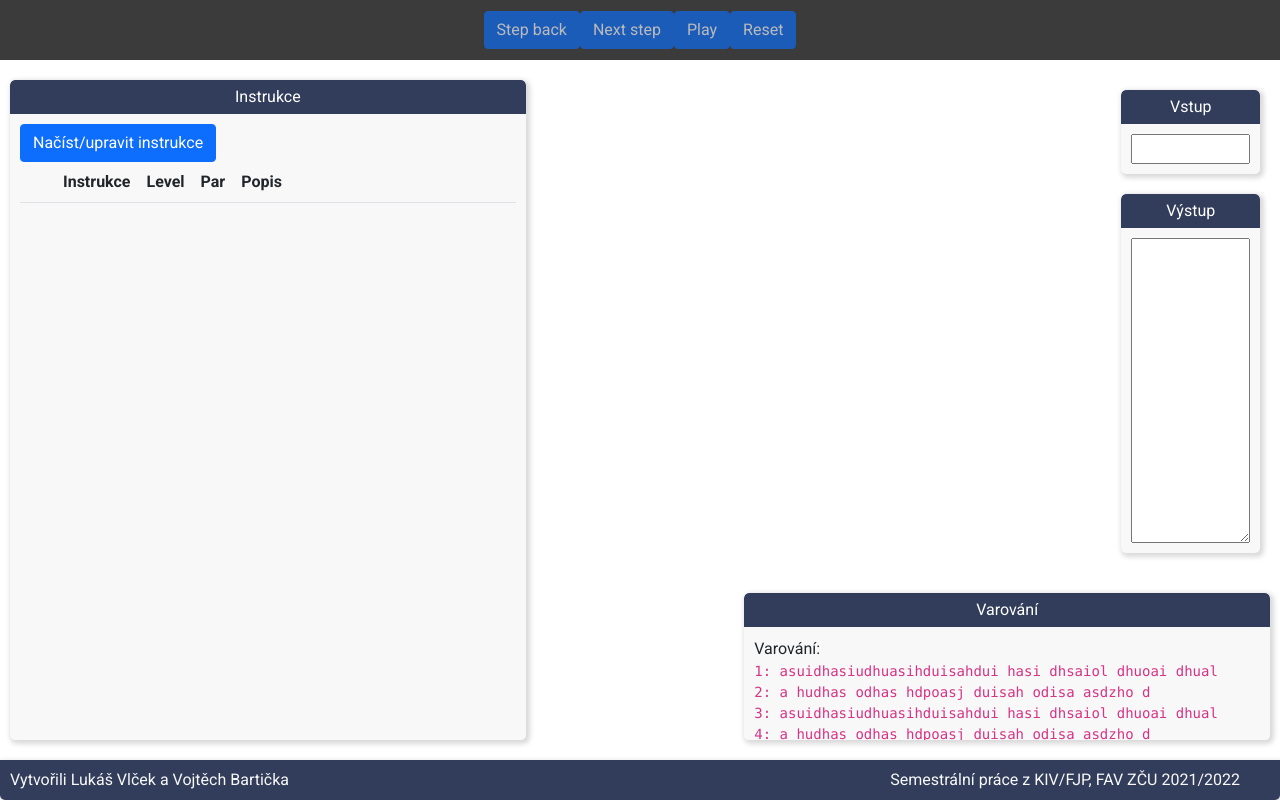
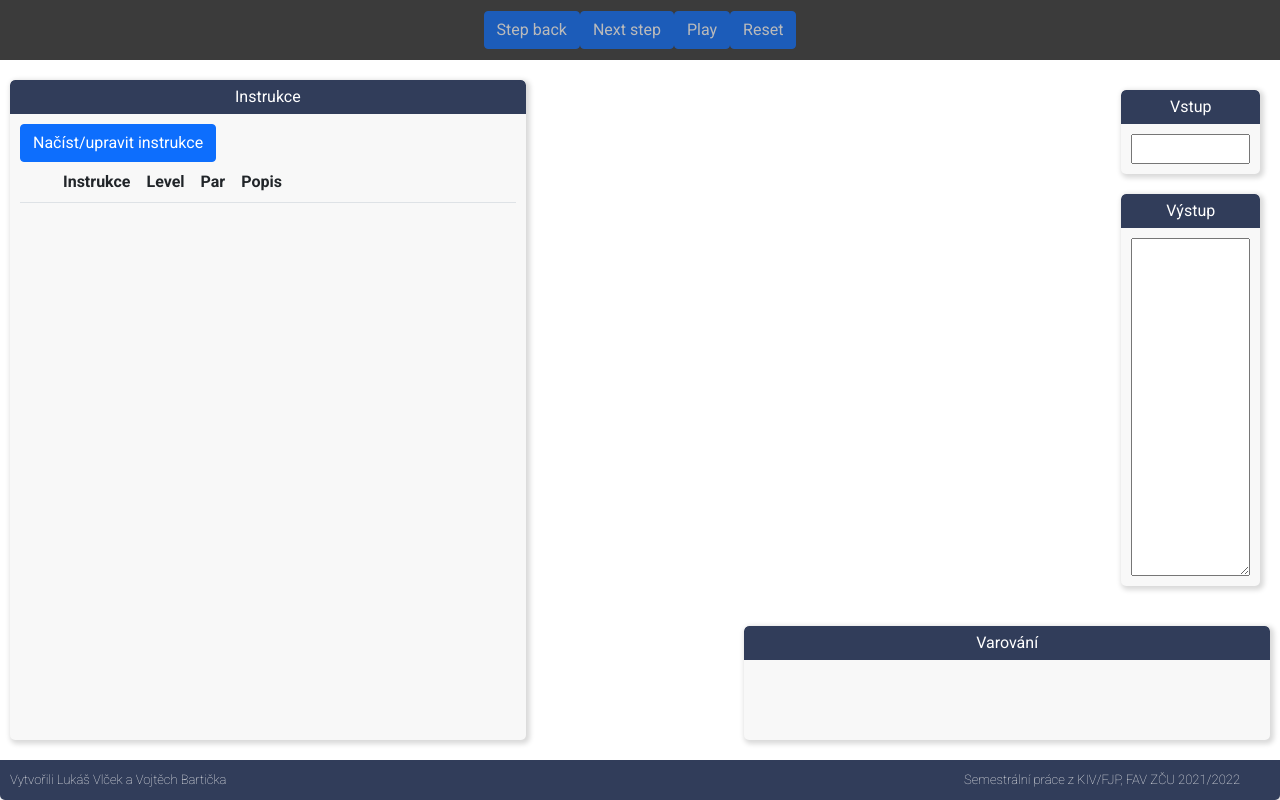
Before and after one commit to SpeekeR99/ZS23_FJP_PL0_INTERPRETER_Kimlova_Zappe, a Next.js app in the folder pl0/: page / in a window 1280 px wide. Built offline with nearby package versions, Linux system fonts and the light colour scheme.

Commit message:
Minor UI improvements and bugfixes

```diff
--- /dev/null
+++ b/pl0/components/controlpanel/index.tsx
@@ -0,0 +1,40 @@
+import React, { useState } from 'react';
+import { Button } from 'react-bootstrap';
+import { dark, light, primary } from '../../constants/Colors';
+import { DataModel, EmulationState } from '../../core/model';
+
+type ControlPanelProps = {
+    models: DataModel[];
+    model: DataModel | null;
+
+    nextStep: () => void;
+    previous: () => void;
+    play: () => void;
+    start: () => void;
+
+    emulationState: EmulationState;
+    canContinue: () => boolean;
+};
+export function ControlPanel(props: ControlPanelProps) {
+    return (
+        <div>
+            <Button
+                onClick={props.previous}
+                disabled={!props.models || !props.models.length}
+            >
+                Step back
+            </Button>
+            <Button onClick={props.nextStep} disabled={!props.canContinue()}>
+                Next step
+            </Button>
+
+            <Button onClick={props.play} disabled={!props.model}>
+                Play
+            </Button>
+
+            <Button onClick={props.start} disabled={!props.model}>
+                Reset
+            </Button>
+        </div>
+    );
+}
--- a/pl0/components/footer/index.tsx
+++ b/pl0/components/footer/index.tsx
@@ -8,12 +8,14 @@ export function Footer() {
                 display: 'flex',
                 flexDirection: 'row',
                 backgroundColor: primary,
-                height: '100%',
                 alignItems: 'center',
                 justifyContent: 'space-between',
                 boxShadow: '2px 2px 5px 2px rgba(0,0,0,0.1)',
                 borderTopLeftRadius: '0px',
                 borderTopRightRadius: '0px',
+                overflow: 'hidden',
+                fontSize: 'small',
+                fontWeight: 'lighter',
             }}
             className="panel"
         >
--- a/pl0/components/instructions/InstructionExplanation.tsx
+++ b/pl0/components/instructions/InstructionExplanation.tsx
@@ -72,7 +72,7 @@ export function InstructionExplanation(props: InstructionExplanationProps) {
     }
 
     if (!props.explanation || !props.explanation.message) {
-        return <span>???</span>;
+        return <span></span>;
     }
     return (
         <div>
--- a/pl0/components/io/Warnings.tsx
+++ b/pl0/components/io/Warnings.tsx
@@ -13,7 +13,6 @@ export function WarningsView(props: WarningsViewProps) {
     return (
         <HeaderWrapper header={'Varování'}>
             <>
-                <div>Varování:</div>
                 {props.warnings?.map((w, index) => (
                     <code style={{ display: 'block' }}>
                         {index + 1}: {w}
--- a/pl0/core/model.ts
+++ b/pl0/core/model.ts
@@ -97,6 +97,13 @@ export interface InstructionStepResult {
 
     warnings: string[];
     inputNextStep: string;
+}
+
+export enum EmulationState {
+    NOT_STARTED,
+    PAUSED,
+    FINISHED,
+    ERROR,
 }
 
 // ------------------------------------------- INTERFACES
--- a/pl0/pages/index.tsx
+++ b/pl0/pages/index.tsx
@@ -6,6 +6,7 @@ import * as core from '../core/index';
 import React, { useEffect, useState } from 'react';
 import {
     DataModel,
+    EmulationState,
     Instruction,
     InstructionStepParameters,
     InstructionStepResult,
@@ -21,6 +22,7 @@ import { Footer } from '../components/footer';
 import { ExplainInstruction } from '../core/explainer';
 import { IO } from '../components/io';
 import { WarningsView } from '../components/io/Warnings';
+import { ControlPanel } from '../components/controlpanel';
 
 const Home: NextPage = () => {
     const [model, setModel] = useState<DataModel | null>(null);
@@ -29,26 +31,15 @@ const Home: NextPage = () => {
     const [version, setVersion] = useState<number>(0);
     const [inputTxt, setInputTxt] = useState<string>('');
     const [output, setOutputTxt] = useState<string>('');
-    const [warnings, setWarnings] = useState<string[]>([
-        'asuidhasiudhuasihduisahdui hasi dhsaiol dhuoai dhual',
-        'a hudhas odhas hdpoasj duisah odisa asdzho d',
-        'asuidhasiudhuasihduisahdui hasi dhsaiol dhuoai dhual',
-        'a hudhas odhas hdpoasj duisah odisa asdzho d',
-        'asuidhasiudhuasihduisahdui hasi dhsaiol dhuoai dhual',
-        'a hudhas odhas hdpoasj duisah odisa asdzho d',
-        'a hudhas odhas hdpoasj duisah odisa asdzho d',
-        'asuidhasiudhuasihduisahdui hasi dhsaiol dhuoai dhual',
-        'a hudhas odhas hdpoasj duisah odisa asdzho d',
-        'a hudhas odhas hdpoasj duisah odisa asdzho d',
-        'asuidhasiudhuasihduisahdui hasi dhsaiol dhuoai dhual',
-        'a hudhas odhas hdpoasj duisah odisa asdzho d',
-    ]);
+    const [warnings, setWarnings] = useState<string[]>([]);
 
     const [instructions, setInstructions] = useState<Instruction[]>([]);
     const [validationOK, setValidationOK] = useState<boolean>(false);
     const [validationErrors, setValidationErrors] = useState<PreprocessingError[]>([]);
 
-    const [isEnd, setIsEnd] = useState(false);
+    const [emulationState, setEmulationState] = useState<EmulationState>(
+        EmulationState.NOT_STARTED
+    );
 
     useEffect(() => {
         if (!model) {
@@ -76,6 +67,9 @@ const Home: NextPage = () => {
 
     function start() {
         const m = InitModel(1024, 250);
+        setEmulationState(EmulationState.NOT_STARTED);
+
+        resetInstructionsExplanations();
 
         // empty models (todo better?)
         models.splice(0, models.length);
@@ -119,7 +113,12 @@ const Home: NextPage = () => {
 
             result = core.Operations.NextStep(pars);
 
-            setIsEnd(result.isEnd);
+            if (result.isEnd) {
+                setEmulationState(EmulationState.FINISHED);
+            } else {
+                setEmulationState(EmulationState.PAUSED);
+            }
+
             setInputTxt(result.inputNextStep);
             setOutputTxt(result.output);
             setWarnings([...warnings, ...result.warnings]);
@@ -127,6 +126,7 @@ const Home: NextPage = () => {
             explainNextInstruction();
         } catch (e) {
             alert((e as Error).message);
+            setEmulationState(EmulationState.ERROR);
         }
 
         //setModel({ ...model });
@@ -136,25 +136,36 @@ const Home: NextPage = () => {
     }
     function previous() {
         setModel(models[models.length - 1]);
-        setIsEnd(false);
+        setEmulationState(EmulationState.PAUSED);
         models.pop();
     }
 
+    function ableToContinue(): boolean {
+        if (!model || model.pc >= instructions.length) {
+            return false;
+        }
+
+        return (
+            emulationState === EmulationState.PAUSED ||
+            emulationState === EmulationState.NOT_STARTED
+        );
+    }
     function explainNextInstruction() {
-        console.log('explain called');
-        if (isEnd || !model || model.pc >= instructions.length) return;
+        if (!ableToContinue() || !model || model.pc >= instructions.length) return;
 
         const pars: InstructionStepParameters | null = getNextStepParameters();
         if (!pars) {
             return;
         }
 
-        console.log(model.pc);
-
         const explanation = ExplainInstruction(pars);
         instructions[model.pc].explanation = explanation;
+    }
 
-        console.log(instructions);
+    function resetInstructionsExplanations() {
+        for (const instruction of instructions) {
+            instruction.explanation = null;
+        }
     }
 
     return (
@@ -165,20 +176,16 @@ const Home: NextPage = () => {
             </Head>
 
             <div className={styles.header}>
-                <Button onClick={previous} disabled={!models || !models.length}>
-                    Step back
-                </Button>
-                <Button onClick={nextStep} disabled={!model || isEnd}>
-                    Next step
-                </Button>
-
-                <Button onClick={play} disabled={!model}>
-                    Play
-                </Button>
-
-                <Button onClick={start} disabled={!model}>
-                    Reset
-                </Button>
+                <ControlPanel
+                    models={models}
+                    model={model}
+                    nextStep={nextStep}
+                    previous={previous}
+                    play={play}
+                    start={start}
+                    emulationState={emulationState}
+                    canContinue={ableToContinue}
+                />
             </div>
             <div className={styles.instructions}>
                 <Instructions
--- a/pl0/styles/layout.module.css
+++ b/pl0/styles/layout.module.css
@@ -3,7 +3,7 @@
 
     grid:
         [header-start] 'header header header header' 60px [header-end]
-        [main-start] 'instructions stack heap io' 3fr [main-end]
+        [main-start] 'instructions stack heap io' 4fr [main-end]
         [warningline-start] 'instructions stack warnings warnings' 1fr [warningline-end]
         [footer-start] 'footer footer footer footer' 40px [footer-end]
         / minmax(300px, 3fr) 1fr 2fr 1fr;
@@ -27,6 +27,7 @@
 }
 .footer {
     grid-area: footer;
+    overflow-y: hidden;
 }
 .instructions {
     grid-area: instructions;
```
